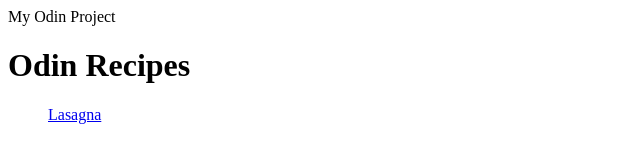
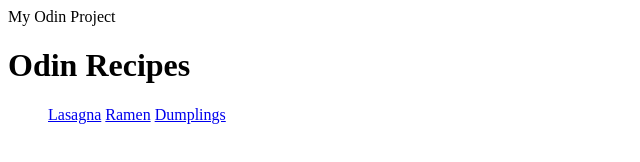
Before and after one commit to KEGermany95/odin-recipes, a plain HTML site: page index.html in a window 1280 px wide. Shown: the whole page, without its empty margins (0-640 px from the left). Drawn offline with Linux system fonts and the light colour scheme.

Commit message:
Add more recipes

```diff
--- a/index.html
+++ b/index.html
@@ -8,5 +8,7 @@
         <h1>Odin Recipes</h1>
         <ul>
         <a href= "recipes/lasagna.html">Lasagna</a>
+        <a href= "recipies/ramen.html">Ramen</a>
+        <a href= "recipies/dumplings.html">Dumplings</a>
     </ul>
     </body>
```
